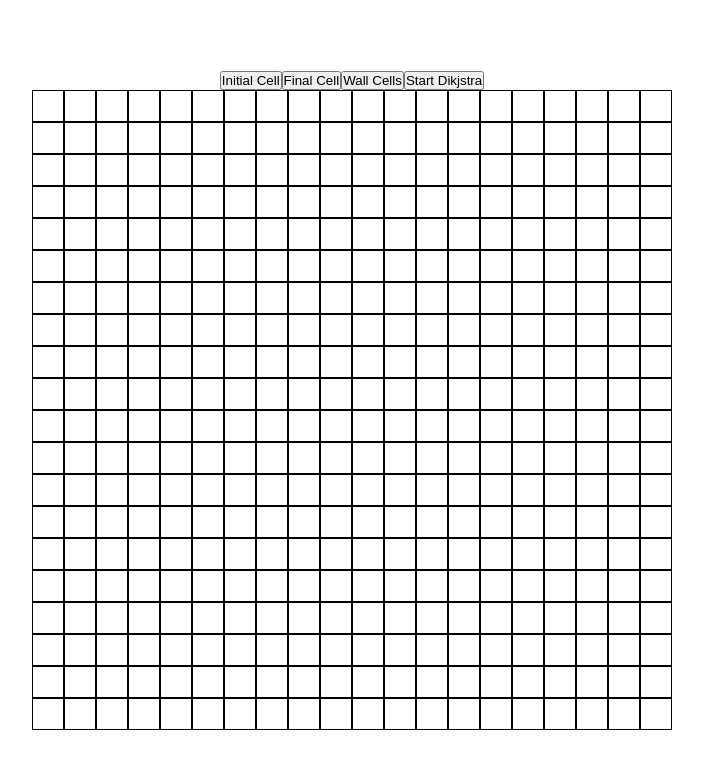
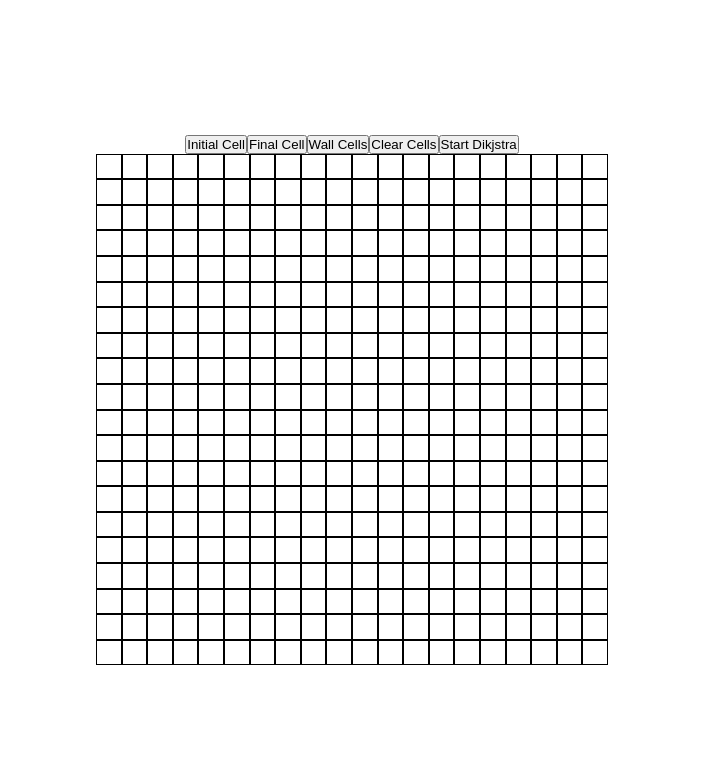
Before and after one commit to MiYazJE/Pathfinding-Visualization, a React (Create React App) app: page / in a window 1280 px wide. Shown: the top 768 px of the page, without its empty margins (288-991 px from the left). Built offline with nearby package versions, Linux system fonts and the light colour scheme; the HTML template or start-up script is replaced by a standard one.

Commit message:
Mouse move events

```diff
--- a/src/App.css
+++ b/src/App.css
@@ -13,16 +13,12 @@
 }
 
 .app {
-    min-width: 50%;
+    min-width: 40%;
     height: 50%;
     display: flex;
     justify-content: center;
     align-items: center;
     flex-direction: column;
-}
-
-.Grid {
-
 }
 
 .Cell {
@@ -62,3 +58,7 @@
     height: 50px;
     align-items: center;
 }
+
+button {
+
+}
--- a/src/App.js
+++ b/src/App.js
@@ -27,16 +27,18 @@ class App extends Component {
 			indexInitialCell: null,
 			indexFinalCell: null,
 			controls: {
-				setWalls: false,
-				setInitialCell: true,
-				setFinalCell: false,
+				setInitial: true,
+				setWall: false,
+				setFinal: false,
+				setClear: false,
 			},
 		}
 		this.refApp = React.createRef();
 	}
 
 	dijkstra = async () => {
-		if (!this.state.indexInitialCell || !this.state.indexFinalCell)
+		if (!this.state.indexInitialCell === null ||
+			!this.state.indexFinalCell === null)
 			return;
 
 		const { maze, indexInitialCell, indexFinalCell, ROW_CELLS } = this.state;
@@ -52,10 +54,8 @@ class App extends Component {
 		while (q.length !== 0) {
 
 			let current = q.dequeue();
-			console.log(q)
 
 			if (current.indexNode === indexFinalCell) {
-				console.log('Nodo final encontrado!');
 				break;
 			}
 
@@ -140,14 +140,16 @@ class App extends Component {
 
 	handleControls = (typeControl) => {
 		const controls = {
-			setInitialCell: false,
-			setFinalCell: false,
-			setWalls: false
+			setInitial: false,
+			setFinal: false,
+			setWall: false,
+			setClear: false,
 		}
 		switch (typeControl) {
-			case 'initial': controls.setInitialCell = true; break;
-			case 'final': controls.setFinalCell = true; break;
-			case 'wall': controls.setWalls = true; break;
+			case 'initial': controls.setInitial = true; break;
+			case 'final': controls.setFinal = true; break;
+			case 'wall': controls.setWall = true; break;
+			case 'clear': controls.setClear = true; break;
 			default: break;
 		}
 		this.setState({ controls });
@@ -173,15 +175,18 @@ class App extends Component {
 		const [i, j] = this.getRowAndColIndex(index);
 		let confCell = maze[i][j];
 
-		if (controls.setWalls) {
+		if (controls.setWall) {
 			confCell = this.getInitialCellConf(index);
 			confCell.isWall = true;
 		}
-		else if (controls.setInitialCell) {
+		else if (controls.setInitial) {
 			confCell = this.handleInitialCell(confCell, index);
 		}
-		else if (controls.setFinalCell) {
+		else if (controls.setFinal) {
 			confCell = this.handleFinalCell(confCell, index);
+		}
+		else if (controls.setClear) {
+			confCell = this.getInitialCellConf(index);
 		}
 
 		maze[i][j] = confCell;
--- a/src/components/Cell.js
+++ b/src/components/Cell.js
@@ -14,12 +14,14 @@ class Cell extends Component {
     }
 
     render() {
-        const { onClick } = this.props;
+        const { onClick, onMouseUp, onMouseMove, index } = this.props;
         const className = this.getClassName();
         return (
             <div
                 className={`Cell ${className}`}
-                onClick={onClick}>
+                onMouseDown={() => onClick(index)}
+                onMouseUp={onMouseUp}
+                onMouseMove={() => onMouseMove(index)}>
             </div>
         )
     }
--- a/src/components/Grid.js
+++ b/src/components/Grid.js
@@ -2,6 +2,13 @@ import React, { Component } from 'react';
 import Cell from './Cell';
 
 class Grid extends Component {
+
+    constructor(props) {
+        super(props);
+        this.state = {
+            mouseDown: false,
+        }
+    }
 
     createMaze() {
 
@@ -21,10 +28,8 @@ class Grid extends Component {
         this.setState({ maze })
     }
 
-
-
     createGridComponent = () => {
-        const { cellHeight, cellWidth, colCells, rowCells } = this.props;
+        const { colCells, rowCells } = this.props;
         const gridComponent = [];
 
         for (let i = 0; i < rowCells; i++) {
@@ -33,15 +38,16 @@ class Grid extends Component {
                     const index = (i * rowCells + j);
                     return (
                         <Cell
-                            cellWidth={cellWidth}
-                            cellHeight={cellHeight}
                             key={index}
+                            index={index}
                             visited={this.props.maze[i][j].visited}
                             isWall={this.props.maze[i][j].isWall}
                             isInitialCell={this.props.maze[i][j].isInitialCell}
                             isFinalCell={this.props.maze[i][j].isFinalCell}
                             isCamino={this.props.maze[i][j].isCamino}
-                            onClick={() => this.props.onClick(index)}
+                            onClick={this.handleClickCell}
+                            onMouseMove={this.handleMouseMove}
+                            onMouseUp={this.handleMouseUp}
                         />
                     )
                 })
@@ -49,6 +55,23 @@ class Grid extends Component {
         }
 
         return gridComponent;
+    }
+
+    handleClickCell = (index) => {
+        this.setState({ mouseDown: true });
+        this.props.onClick(index);
+    }
+
+    handleMouseMove = (index) => {
+        if (this.state.mouseDown) {
+            this.props.onClick(index);
+        }
+    }
+
+    handleMouseUp = () => {
+        console.log(this.state.mouseDown)
+        this.setState({ mouseDown: false });
+        console.log(this.state.mouseDown)
     }
 
     render() {
--- a/src/components/MazeControls.js
+++ b/src/components/MazeControls.js
@@ -15,6 +15,9 @@ export class MazeControls extends Component {
                 <button onClick={() => onClick('wall')}>
                     Wall Cells
                 </button>
+                <button onClick={() => onClick('clear')}>
+                    Clear Cells
+                </button>
                 <button onClick={startDijkstra}>
                     Start Dikjstra
                 </button>
```
